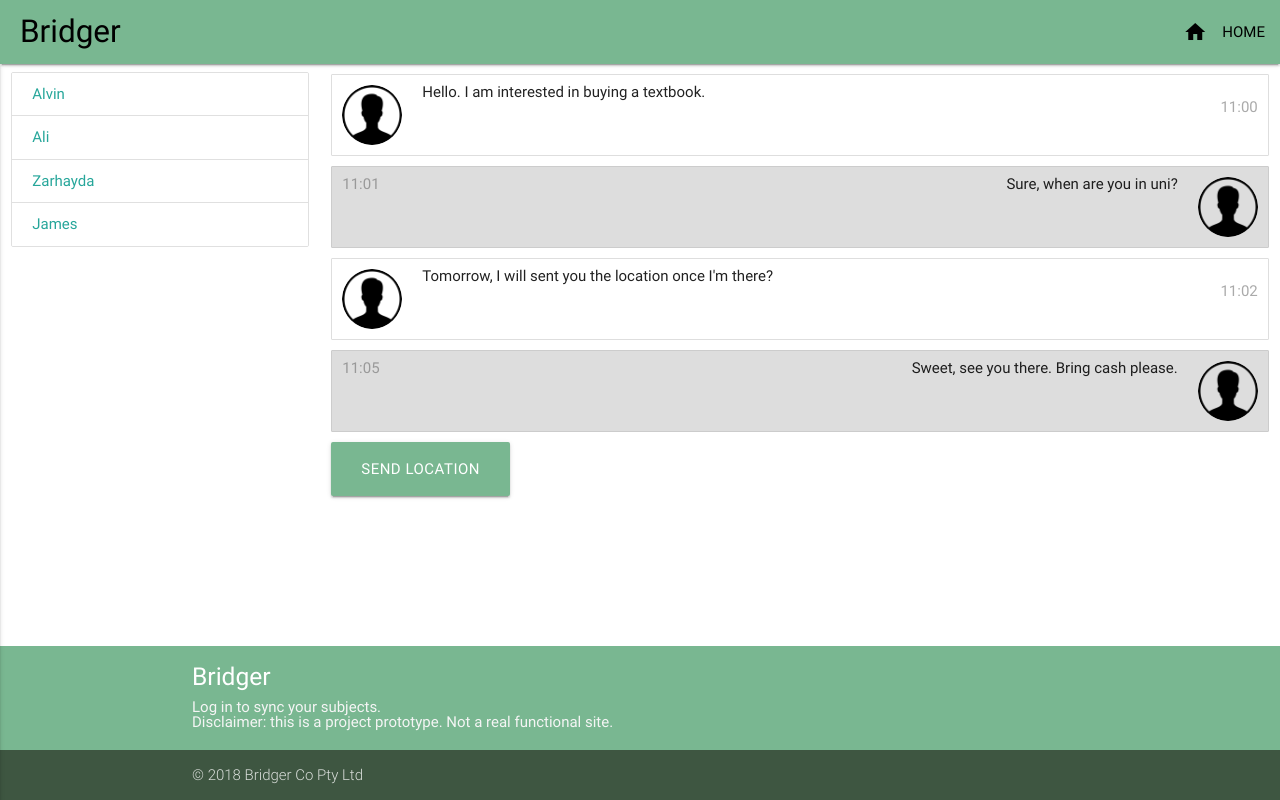
After one commit to pakiKanga/bridger, a Flask app: template templates/messages.html in a window 1280 px wide. The commit adds this page. Run offline with Flask 2, Linux system fonts and the light colour scheme; the template is opened without the code that fills it, so the values that code supplies are empty; some libraries are stand-ins or nearby versions.

Commit message:
Added buttons in headers added messages page

```diff
--- a/BridgerViews/views.py
+++ b/BridgerViews/views.py
@@ -172,10 +172,14 @@ def login():
 def loginPage():
     return render_template('login.html')
 
+@app.route('/messages')
+def messages():
+    return render_template('messages.html')
+
 @app.route('/completeLogin')
 def completeLogin():
     session['username'] = 'user'
-    return redirect(url_for('index'))
+    return redirect(url_for('showSubjects'))
 
 @app.route('/register')
 def register():
--- a/static/css/styles.css
+++ b/static/css/styles.css
@@ -299,3 +299,52 @@ h4{
   border-radius: 0%;
   width: 150px;
 }
+
+/* Chat containers */
+.chat {
+  border: 1px solid #dedede;
+  border-radius: 1px;
+  padding: 10px;
+  margin: 10px 0;
+}
+
+/* Darker chat container */
+.darker {
+  border-color: #ccc;
+  background-color: #ddd;
+}
+
+/* Clear floats */
+.chat::after {
+  content: "";
+  clear: both;
+  display: table;
+}
+
+/* Style images */
+.chat img {
+  float: left;
+  max-width: 60px;
+  width: 100%;
+  margin-right: 20px;
+  border-radius: 50%;
+}
+
+/* Style the right image */
+.chat img.right {
+  float: right;
+  margin-left: 20px;
+  margin-right:0;
+}
+
+/* Style time text */
+.time-right {
+  float: right;
+  color: #aaa;
+}
+
+/* Style time text */
+.time-left {
+  float: left;
+  color: #999;
+}
--- a/templates/buy_resource.html
+++ b/templates/buy_resource.html
@@ -22,7 +22,7 @@
         <p>$20</p>
       </div>
       <div class="card-action">
-        <a href="#">Buy now!!!</a>
+        <a href="{{url_for('messages')}}">Buy now, message seller!</a>
       </div>
     </div>
   </div>
@@ -37,7 +37,7 @@
         <p>$25</p>
       </div>
       <div class="card-action">
-        <a href="#">Buy now!!!</a>
+        <a href="{{url_for('messages')}}">Buy now, message seller!</a>
       </div>
     </div>
   </div>
--- a/templates/header.html
+++ b/templates/header.html
@@ -28,6 +28,8 @@
         <li><a href="{{url_for('index')}}"><i class="material-icons left">home</i>HOME</a></li>
         {% if session.username %}
         <li><a href="{{url_for('showSubjects')}}"><i class="material-icons left">book</i>SUBJECTS</a></li>
+        <li><a href="{{url_for('messages')}}"><i class="material-icons left">message</i>MY MESSAGES</a></li>
+        <li><a href="{{url_for('logout')}}"><i class="material-icons left">exit_to_app</i>LOG OUT</a></li>
         {% endif %}
 
       </ul>
--- /dev/null
+++ b/templates/messages.html
@@ -0,0 +1,46 @@
+{% include "header.html" %}
+
+{% block content %}
+
+<main>
+    <div class="row">
+        <div class="col s3">
+            <ul class="collection">
+                <a class="collection-item">Alvin</a>
+                <a class="collection-item">Ali</a>
+                <a class="collection-item">Zarhayda</a>
+                <a class="collection-item">James</a>
+            </ul>
+        </div>
+        <div class="col s9">
+            <div class="chat">
+            <img src="static/images/user.png" alt="Avatar">
+            <p>Hello. I am interested in buying a textbook.</p>
+            <span class="time-right">11:00</span>
+            </div>
+
+            <div class="chat darker">
+            <img src="static/images/user.png" alt="Avatar" class="right">
+            <p class="right">Sure, when are you in uni?</p>
+            <span class="time-left">11:01</span>
+            </div>
+
+            <div class="chat">
+            <img src="static/images/user.png" alt="Avatar">
+            <p>Tomorrow, I will sent you the location once I'm there?</p>
+            <span class="time-right">11:02</span>
+            </div>
+
+            <div class="chat darker">
+            <img src="static/images/user.png" alt="Avatar" class="right">
+            <p class="right">Sweet, see you there. Bring cash please.</p>
+            <span class="time-left">11:05</span>
+            </div>
+            <a href="{{url_for('login')}}" class="btn-large center lightGreen">Send Location</a>
+        </div>
+    </div>
+</main>
+
+{% endblock %}
+
+{% include "footer.html" %}
```
Also changed, not shown: static/images/user.png (added), static/js/custom.js (added).
